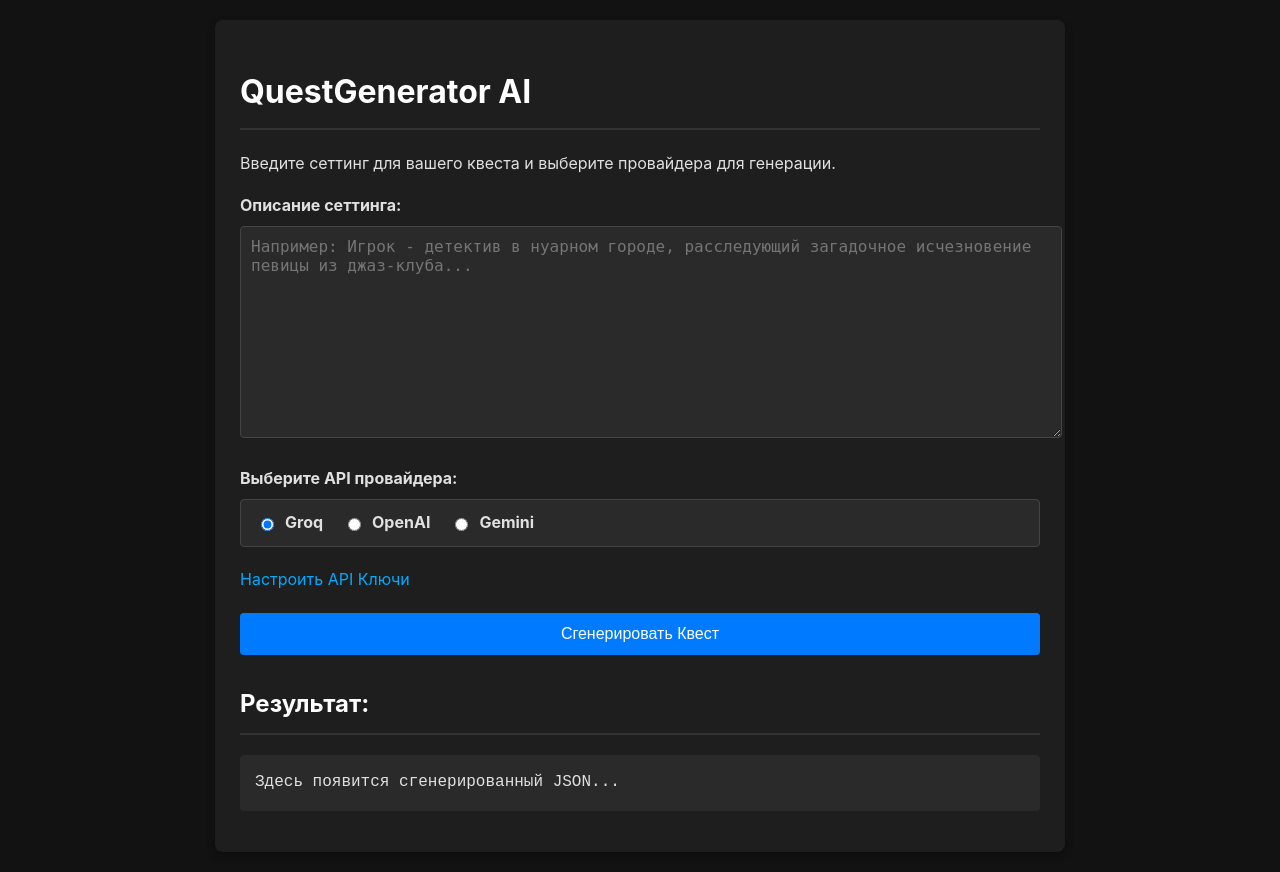
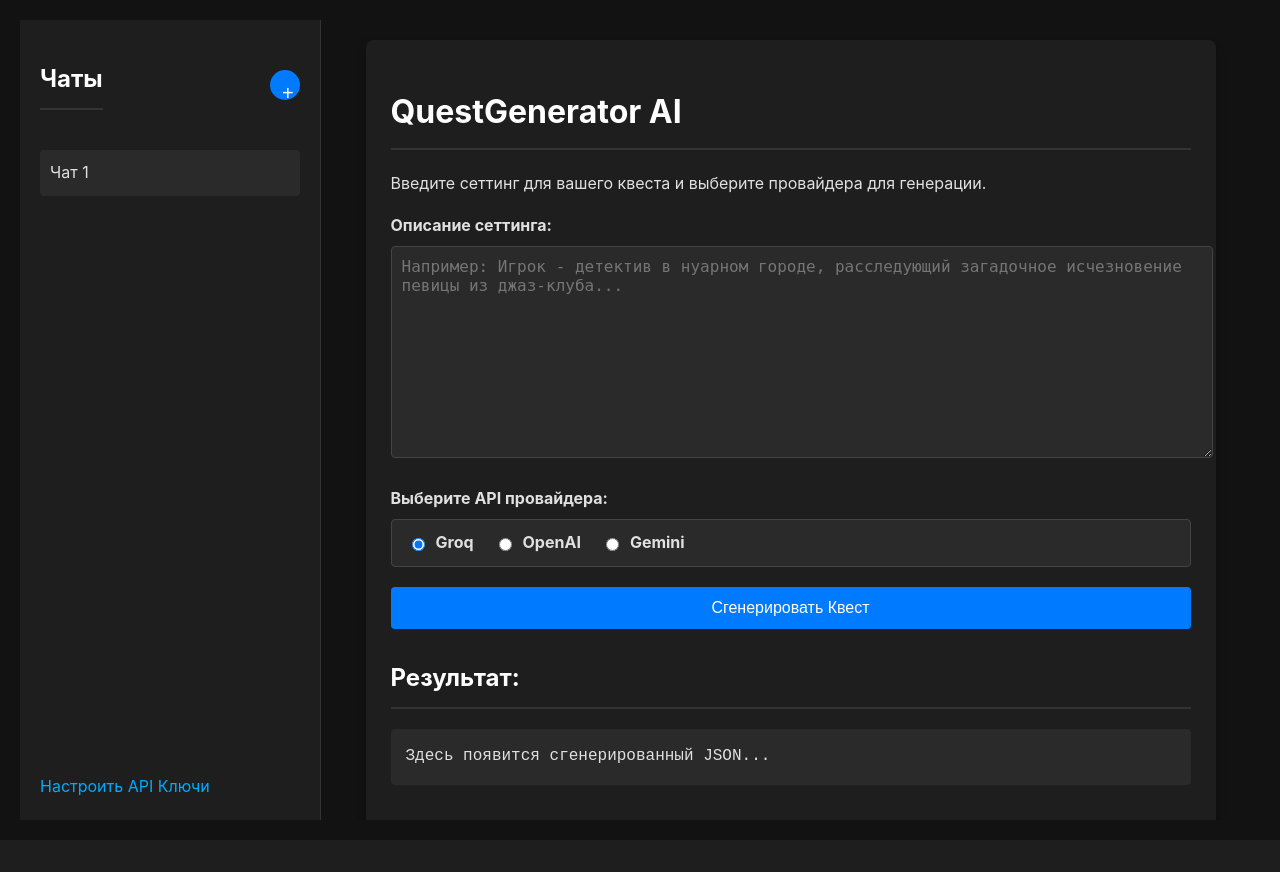
Before and after one commit to sasha2004-art/test1, a Flask app: page / in a window 1280 px wide. After the commit the page ends 820 px from the top, so only its background shows below. Run offline with Flask 2, Linux system fonts and the light colour scheme.

Commit message:
feat: add chat sessions
- Added a side menu for chat sessions
- Moved the settings button to the side menu
- Added logic to manage chat sessions

```diff
--- a/app/static/css/style.css
+++ b/app/static/css/style.css
@@ -97,3 +97,56 @@ pre {
 .api-key-management a:hover {
     text-decoration: underline;
 }
+.main-layout {
+    display: flex;
+    height: 100vh;
+}
+.sidebar {
+    width: 260px;
+    background-color: #1e1e1e;
+    padding: 20px;
+    display: flex;
+    flex-direction: column;
+    border-right: 1px solid #333;
+}
+.chat-header {
+    display: flex;
+    justify-content: space-between;
+    align-items: center;
+    margin-bottom: 20px;
+}
+#new-chat-btn {
+    background-color: #007bff;
+    color: white;
+    border: none;
+    border-radius: 50%;
+    width: 30px;
+    height: 30px;
+    font-size: 20px;
+    cursor: pointer;
+}
+.chat-list {
+    flex-grow: 1;
+    overflow-y: auto;
+}
+.chat-item {
+    padding: 10px;
+    cursor: pointer;
+    border-radius: 4px;
+    margin-bottom: 5px;
+}
+.chat-item:hover, .chat-item.active {
+    background-color: #2a2a2a;
+}
+.sidebar-footer {
+    margin-top: auto;
+}
+.settings-link {
+    color: #00aaff;
+    text-decoration: none;
+}
+.chat-container {
+    flex-grow: 1;
+    padding: 20px;
+    overflow-y: auto;
+}
--- a/app/static/js/main.js
+++ b/app/static/js/main.js
@@ -5,6 +5,64 @@ document.addEventListener('DOMContentLoaded', () => {
     const providerRadios = document.querySelectorAll('input[name="api_provider"]');
     const modelSelectorGroup = document.getElementById('model-selector-group');
     const modelSelector = document.getElementById('model-selector');
+    const newChatBtn = document.getElementById('new-chat-btn');
+    const chatList = document.getElementById('chat-list');
+
+    let chats = {};
+    let activeChatId = null;
+
+    function saveChats() {
+        localStorage.setItem('chats', JSON.stringify(chats));
+    }
+
+    function loadChats() {
+        const savedChats = localStorage.getItem('chats');
+        if (savedChats) {
+            chats = JSON.parse(savedChats);
+        }
+    }
+
+    function renderChatList() {
+        chatList.innerHTML = '';
+        for (const id in chats) {
+            const chat = chats[id];
+            const chatDiv = document.createElement('div');
+            chatDiv.classList.add('chat-item');
+            if (id === activeChatId) {
+                chatDiv.classList.add('active');
+            }
+            chatDiv.textContent = chat.title;
+            chatDiv.dataset.chatId = id;
+            chatDiv.addEventListener('click', () => {
+                switchChat(id);
+            });
+            chatList.appendChild(chatDiv);
+        }
+    }
+
+    function switchChat(chatId) {
+        activeChatId = chatId;
+        const chat = chats[chatId];
+        settingInput.value = chat.setting;
+        resultBox.textContent = chat.result;
+        renderChatList();
+    }
+
+    function createNewChat() {
+        const newChatId = `chat_${Date.now()}`;
+        chats[newChatId] = {
+            id: newChatId,
+            title: `Чат ${Object.keys(chats).length + 1}`,
+            setting: '',
+            result: 'Здесь появится сгенерированный JSON...'
+        };
+        activeChatId = newChatId;
+        saveChats();
+        renderChatList();
+        switchChat(newChatId);
+    }
+
+    newChatBtn.addEventListener('click', createNewChat);
 
     async function updateModels() {
         const selectedProvider = document.querySelector('input[name="api_provider"]:checked').value;
@@ -52,10 +110,11 @@ document.addEventListener('DOMContentLoaded', () => {
         radio.addEventListener('change', updateModels);
     });
 
-    // Initial model load
-    updateModels();
+    generateBtn.addEventListener('click', async () => {
+        if (!activeChatId) {
+            createNewChat();
+        }
 
-    generateBtn.addEventListener('click', async () => {
         const setting = settingInput.value.trim();
         const selectedProvider = document.querySelector('input[name="api_provider"]:checked').value;
         const selectedModel = modelSelector.value;
@@ -80,6 +139,8 @@ document.addEventListener('DOMContentLoaded', () => {
         resultBox.textContent = 'Генерация... Пожалуйста, подождите.';
         generateBtn.disabled = true;
 
+        chats[activeChatId].setting = setting;
+
         try {
             const response = await fetch('/generate', {
                 method: 'POST',
@@ -97,15 +158,32 @@ document.addEventListener('DOMContentLoaded', () => {
             const data = await response.json();
 
             if (response.ok) {
-                resultBox.textContent = JSON.stringify(data, null, 2);
+                const result = JSON.stringify(data, null, 2);
+                resultBox.textContent = result;
+                chats[activeChatId].result = result;
             } else {
-                resultBox.textContent = `Ошибка: ${data.error || 'Неизвестная ошибка сервера'}`;
+                const error = `Ошибка: ${data.error || 'Неизвестная ошибка сервера'}`;
+                resultBox.textContent = error;
+                chats[activeChatId].result = error;
             }
         } catch (error) {
             console.error('Fetch Error:', error);
-            resultBox.textContent = 'Сетевая ошибка или не удалось обработать запрос. Проверьте консоль (F12).';
+            const errorMsg = 'Сетевая ошибка или не удалось обработать запрос. Проверьте консоль (F12).';
+            resultBox.textContent = errorMsg;
+            chats[activeChatId].result = errorMsg;
         } finally {
             generateBtn.disabled = false;
+            saveChats();
         }
     });
+
+    loadChats();
+    if (Object.keys(chats).length === 0) {
+        createNewChat();
+    } else {
+        activeChatId = Object.keys(chats)[0];
+        switchChat(activeChatId);
+    }
+    renderChatList();
+    updateModels();
 });
--- a/app/templates/index.html
+++ b/app/templates/index.html
@@ -7,6 +7,20 @@
     <link rel="stylesheet" href="{{ url_for('static', filename='css/style.css') }}">
 </head>
 <body>
+    <div class="main-layout">
+        <aside class="sidebar">
+            <div class="chat-header">
+                <h2>Чаты</h2>
+                <button id="new-chat-btn">+</button>
+            </div>
+            <div class="chat-list" id="chat-list">
+                <!-- Chat items will be dynamically added here -->
+            </div>
+            <div class="sidebar-footer">
+                <a href="/api_keys" class="settings-link">Настроить API Ключи</a>
+            </div>
+        </aside>
+        <main class="chat-container">
             <div class="container">
                 <h1>QuestGenerator AI</h1>
                 <p>Введите сеттинг для вашего квеста и выберите провайдера для генерации.</p>
@@ -25,10 +39,6 @@
                     </div>
                 </div>
 
-        <div class="api-key-management">
-            <a href="/api_keys">Настроить API Ключи</a>
-        </div>
-
                 <div class="form-group" id="model-selector-group" style="display: none;">
                     <label for="model-selector">Выберите модель:</label>
                     <select id="model-selector" class="provider-selector"></select>
@@ -41,6 +51,8 @@
                     <pre id="result-box">Здесь появится сгенерированный JSON...</pre>
                 </div>
             </div>
+        </main>
+    </div>
     <script src="{{ url_for('static', filename='js/main.js') }}"></script>
 </body>
 </html>
```
Lines whose indentation alone changed are shown as unchanged.
